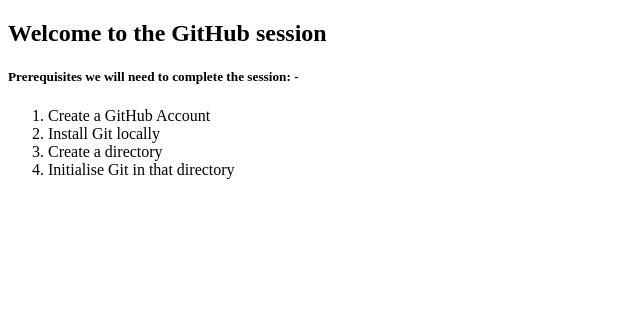
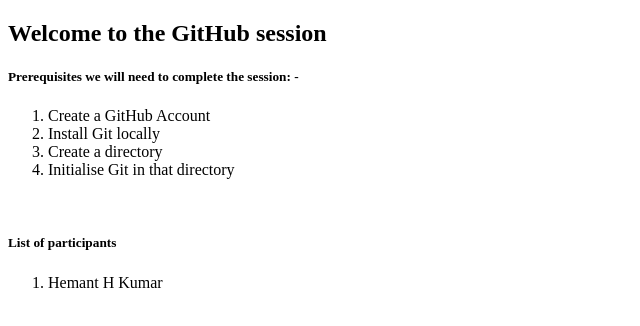
Before and after one commit to hhk998402/GitHub-Session-Dec-21, a plain HTML site: page index.html in a window 1280 px wide. Shown: the whole page, without its empty margins (0-640 px from the left). Drawn offline with Linux system fonts and the light colour scheme.

Commit message:
Add hemant as participant

```diff
--- a/index.html
+++ b/index.html
@@ -12,5 +12,10 @@
             <li>Create a directory</li>
             <li>Initialise Git in that directory</li>
         </ol>
+        <br>
+        <h5>List of participants</h5>
+        <ol>
+            <li>Hemant H Kumar</li>
+        </ol>
     </body>
 </html>
```
